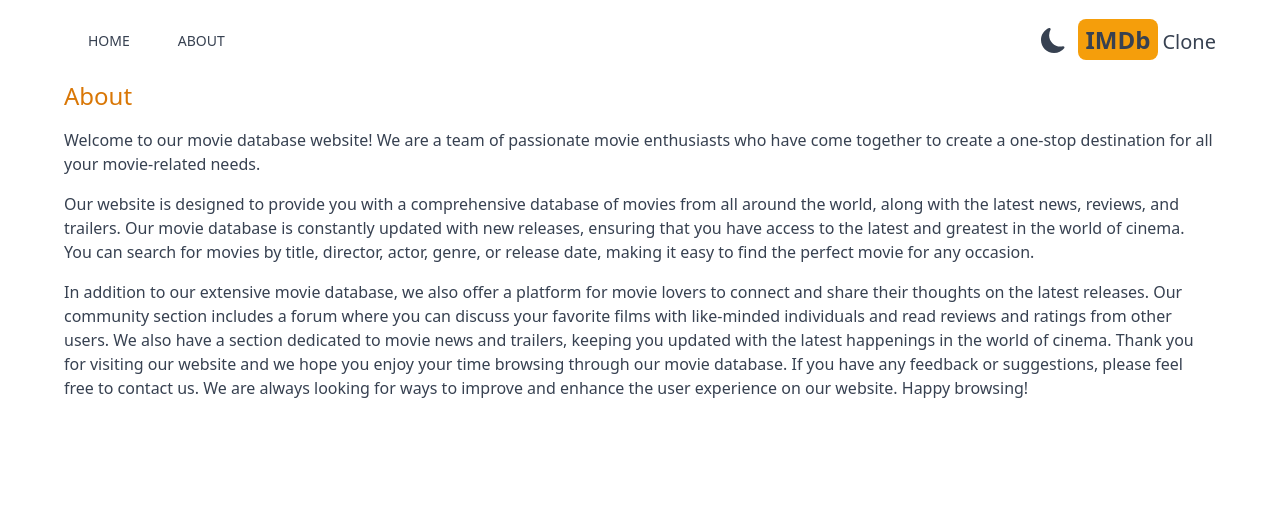
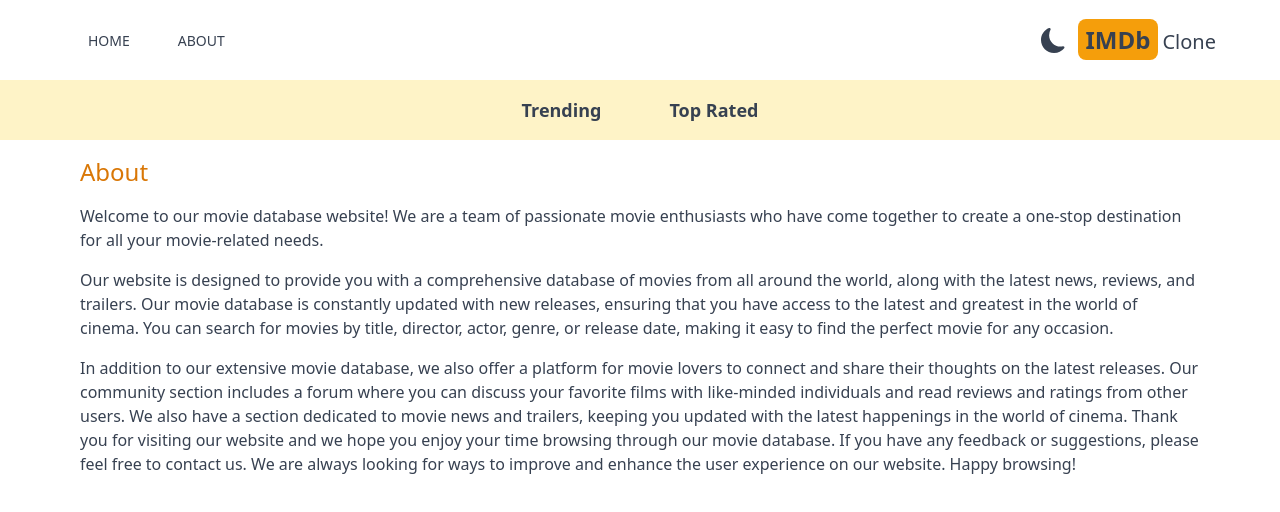
Before and after one commit to SameerManjrekar/sam-imdb-clone, a Next.js app: page /about in a window 1280 px wide. Shown: the top 512 px of the page. Built offline with nearby package versions, Linux system fonts and the light colour scheme.

Commit message:
Added Navbar component

```diff
--- a/src/app/about/page.tsx
+++ b/src/app/about/page.tsx
@@ -4,7 +4,7 @@
 
 const About = (props: Props) => {
   return (
-    <div className="max-w-6xl mx-auto space-y-4">
+    <div className="max-w-6xl mx-auto space-y-4 p-4">
       <h1 className="text-2xl font-medium text-amber-600">About</h1>
       <p>
         Welcome to our movie database website! We are a team of passionate movie
--- a/src/app/layout.tsx
+++ b/src/app/layout.tsx
@@ -2,6 +2,7 @@
 
 import Header from "@/components/Header";
 import Providers from "./Providers";
+import Navbar from "@/components/Navbar";
 
 export default function RootLayout({
   children,
@@ -13,6 +14,7 @@
       <body>
         <Providers>
           <Header />
+          <Navbar />
           {children}
         </Providers>
       </body>
--- /dev/null
+++ b/src/components/Navbar.tsx
@@ -0,0 +1,16 @@
+import React from "react";
+
+import NavbarItem from "./NavbarItem";
+
+type Props = {};
+
+const Navbar = (props: Props) => {
+  return (
+    <div className="flex justify-center gap-5 dark:bg-gray-600 bg-amber-100 lg:text-lg p-4">
+      <NavbarItem title="Trending" param="fetchTrending" />
+      <NavbarItem title="Top Rated" param="fetchTopRated" />
+    </div>
+  );
+};
+
+export default Navbar;
--- /dev/null
+++ b/src/components/NavbarItem.tsx
@@ -0,0 +1,29 @@
+"use client";
+import Link from "next/link";
+import React from "react";
+import { useSearchParams } from "next/navigation";
+
+type NavbarItemProps = {
+  title: string;
+  param: string;
+};
+
+const NavbarItem = (navbarItemProps: NavbarItemProps) => {
+  const searchParams = useSearchParams();
+  const genre = searchParams.get("genre");
+  const { title, param } = navbarItemProps;
+  return (
+    <div>
+      <Link
+        className={`m-4 hover:text-amber-600 font-semibold p-2 ${
+          genre && genre === param && 'underline underline-offset-8 decoration-4 decoration-amber-500 rounded-lg'
+        }`}
+        href={`/?genre=${param}`}
+      >
+        {title}
+      </Link>
+    </div>
+  );
+};
+
+export default NavbarItem;
```
